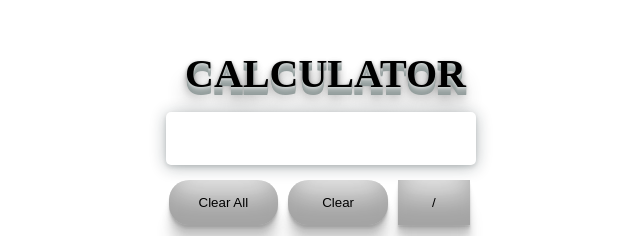
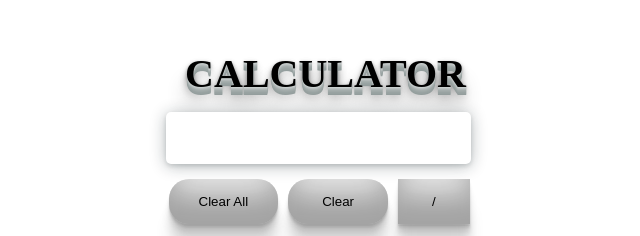
Before and after one commit to abdulqayoom77/web-clone-project-HTML-CSS-JS, a plain HTML site: page Calculator_JS/index.html in a window 1280 px wide. Shown: the part 110-346 px from the top of the page, 312-952 px from the left. Drawn offline with Linux system fonts and the light colour scheme.

Commit message:
28/8/2023

```diff
--- a/Calculator_JS/style.css
+++ b/Calculator_JS/style.css
@@ -31,14 +31,19 @@ button{
 input {
     background-color: white;
     color: black !important;
-    font-weight: 600;
-    font-size: 20px;
-    height: 33px;
-    width: 310px;
+    font-weight: 400;
+    /* padding: 0px 5px; */
+    font-size: 15px;
+    height: 28px;
+    width: 265px;
     border-radius: 5px;
     padding: 10px 0;
     border: none;
     box-shadow: rgba(14, 30, 37, 0.12) 0px 2px 4px 0px, rgba(14, 30, 37, 0.32) 0px 2px 16px 0px;
+}
+
+input[type=text] {
+    padding: 12px 20px;
 }
 
 #equalz{
```
